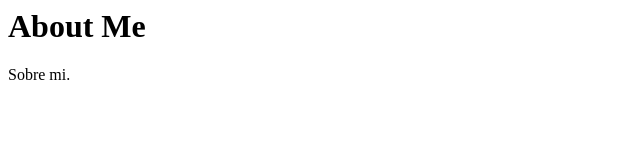
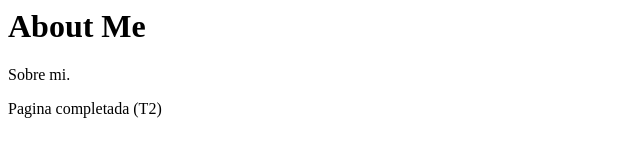
Before and after one commit to ianfernandezl/exemple1, a plain HTML site: page about.html in a window 1280 px wide. Shown: the whole page, without its empty margins (0-640 px from the left). Drawn offline with Linux system fonts and the light colour scheme.

Commit message:
T2 completada

```diff
--- a/about.html
+++ b/about.html
@@ -5,5 +5,6 @@
     <body>
         <h1>About Me</h1>
         <p>Sobre mi.</p>
+        <p>Pagina completada (T2)</p>
     </body>
 </html>
```
